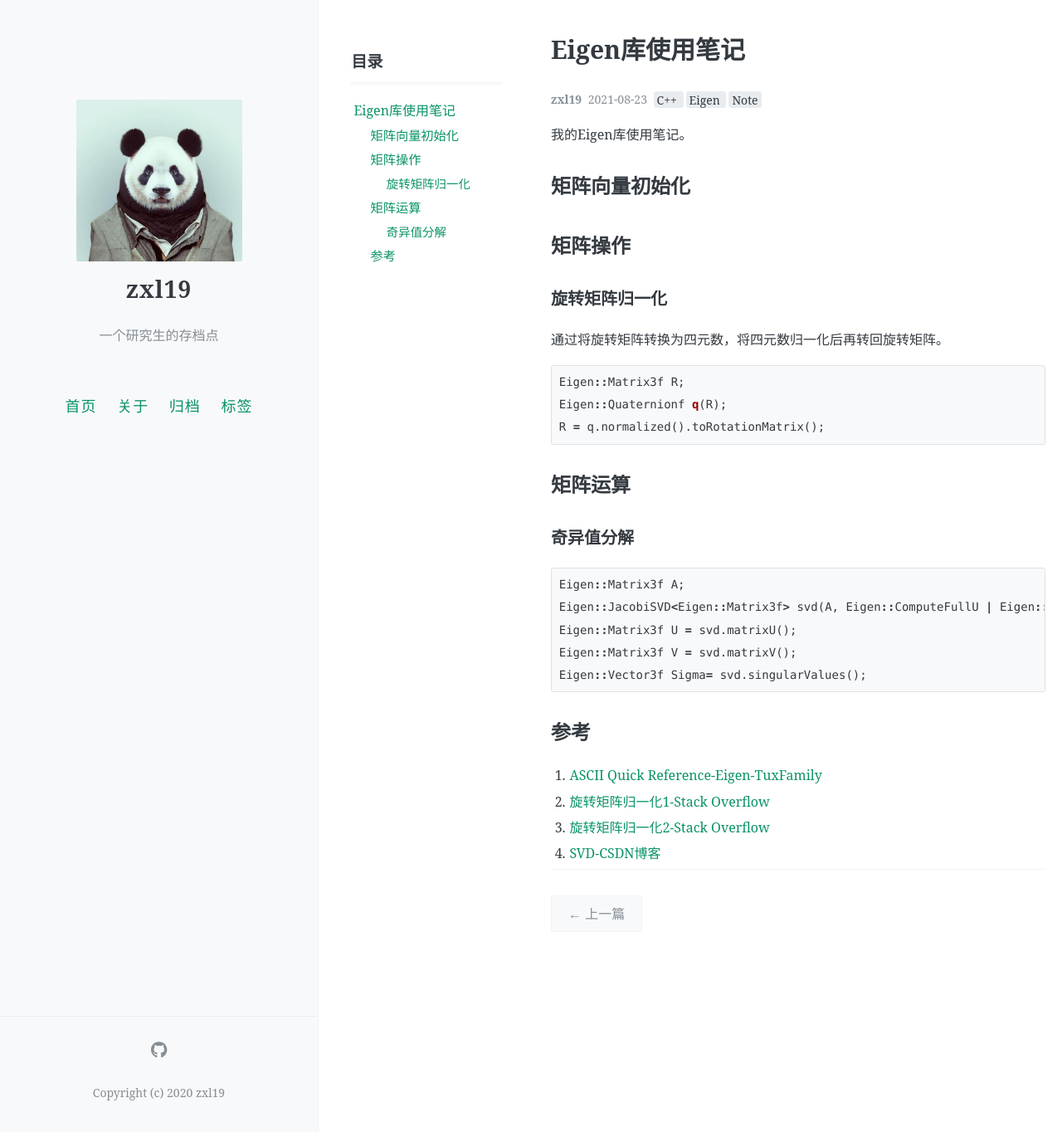
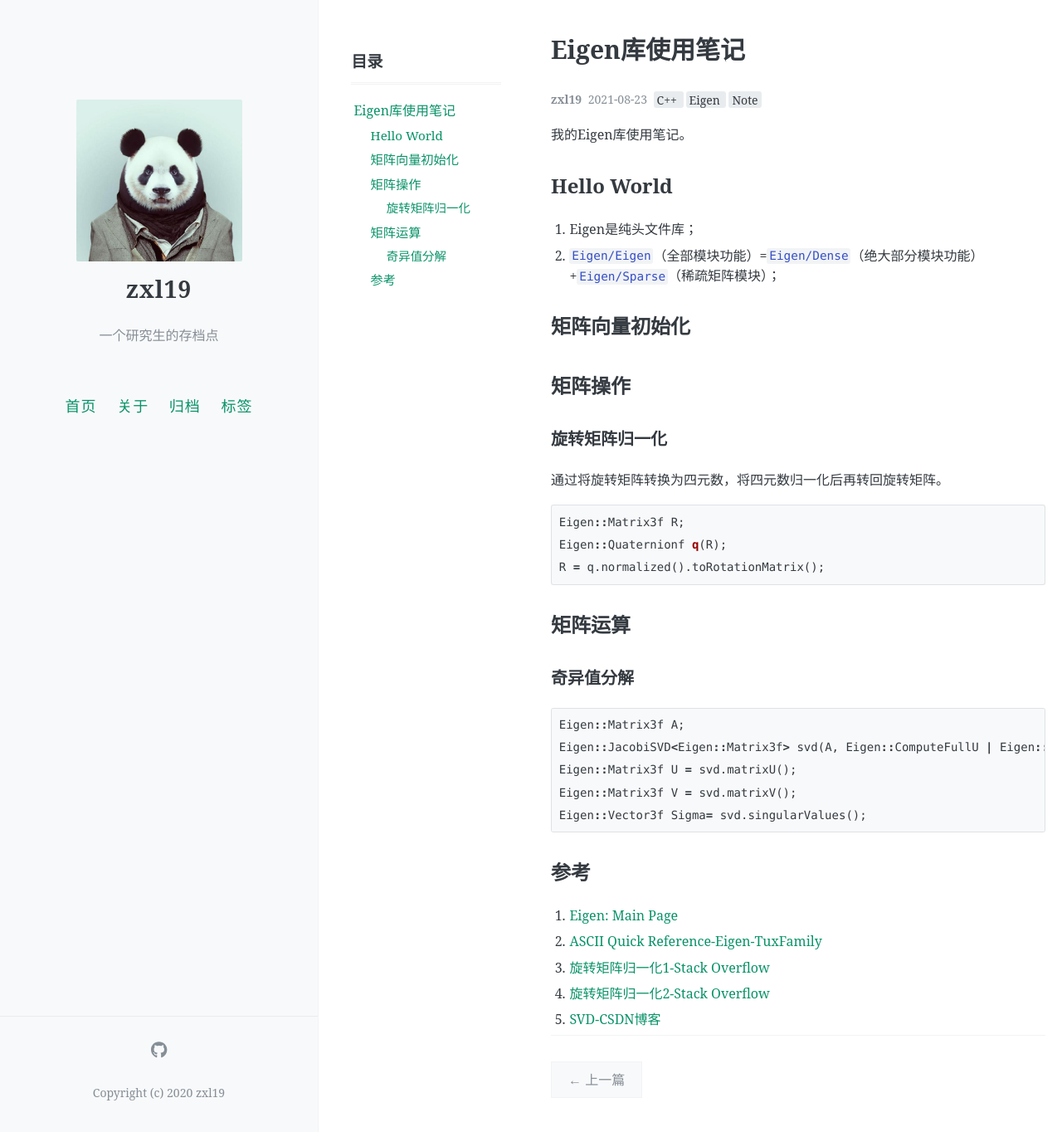
Before and after one commit to zxl19/zxl19.github.io, a Jekyll site: the page built from _posts/2021-08-23-eigen-note.md, in a window 1280 px wide and 1364 px high. Shown: the whole window at 83% size. Built offline with Jekyll 4.4.1, drawn with Linux system fonts in a browser that asks for light colours; comment, search, counter and statistics services are not loaded.

Commit message:
Update 2021-08-23-eigen-note.md

```diff
--- a/_posts/2021-08-23-eigen-note.md
+++ b/_posts/2021-08-23-eigen-note.md
@@ -12,6 +12,11 @@ pinned: false
 我的Eigen库使用笔记。
 
 <!-- more -->
+
+## Hello World
+
+1. Eigen是纯头文件库；
+2. `Eigen/Eigen`（全部模块功能）=`Eigen/Dense`（绝大部分模块功能）+`Eigen/Sparse`（稀疏矩阵模块）；
 
 ## 矩阵向量初始化
 
@@ -41,7 +46,8 @@ Eigen::Vector3f Sigma= svd.singularValues();
 
 ## 参考
 
-1. [ASCII Quick Reference-Eigen-TuxFamily](https://eigen.tuxfamily.org/dox/AsciiQuickReference.txt)
-2. [旋转矩阵归一化1-Stack Overflow](https://stackoverflow.com/questions/21761909/eigen-convert-matrix3d-rotation-to-quaternion)
-3. [旋转矩阵归一化2-Stack Overflow](https://stackoverflow.com/questions/43896041/eigen-matrix-to-quaternion-and-back-have-different-result)
-4. [SVD-CSDN博客](https://blog.csdn.net/jiang_he_hu_hai/article/details/78363642)
+1. [Eigen: Main Page](https://eigen.tuxfamily.org/dox/)
+2. [ASCII Quick Reference-Eigen-TuxFamily](https://eigen.tuxfamily.org/dox/AsciiQuickReference.txt)
+3. [旋转矩阵归一化1-Stack Overflow](https://stackoverflow.com/questions/21761909/eigen-convert-matrix3d-rotation-to-quaternion)
+4. [旋转矩阵归一化2-Stack Overflow](https://stackoverflow.com/questions/43896041/eigen-matrix-to-quaternion-and-back-have-different-result)
+5. [SVD-CSDN博客](https://blog.csdn.net/jiang_he_hu_hai/article/details/78363642)
```
